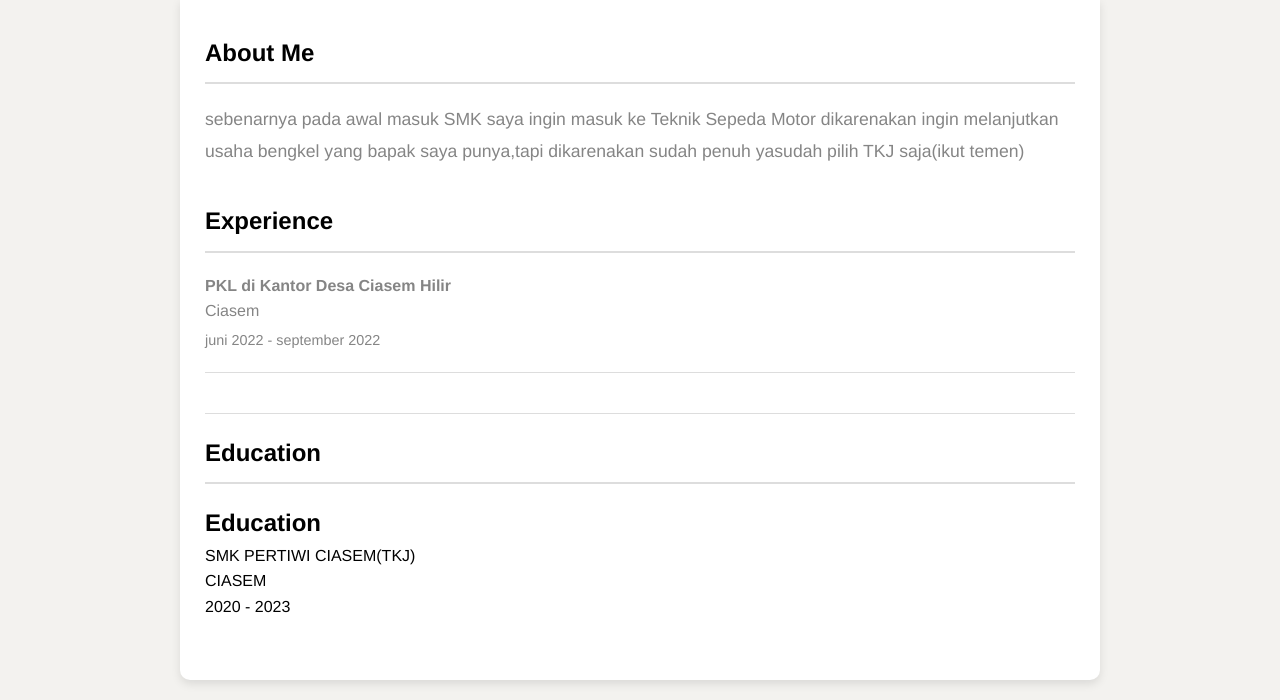
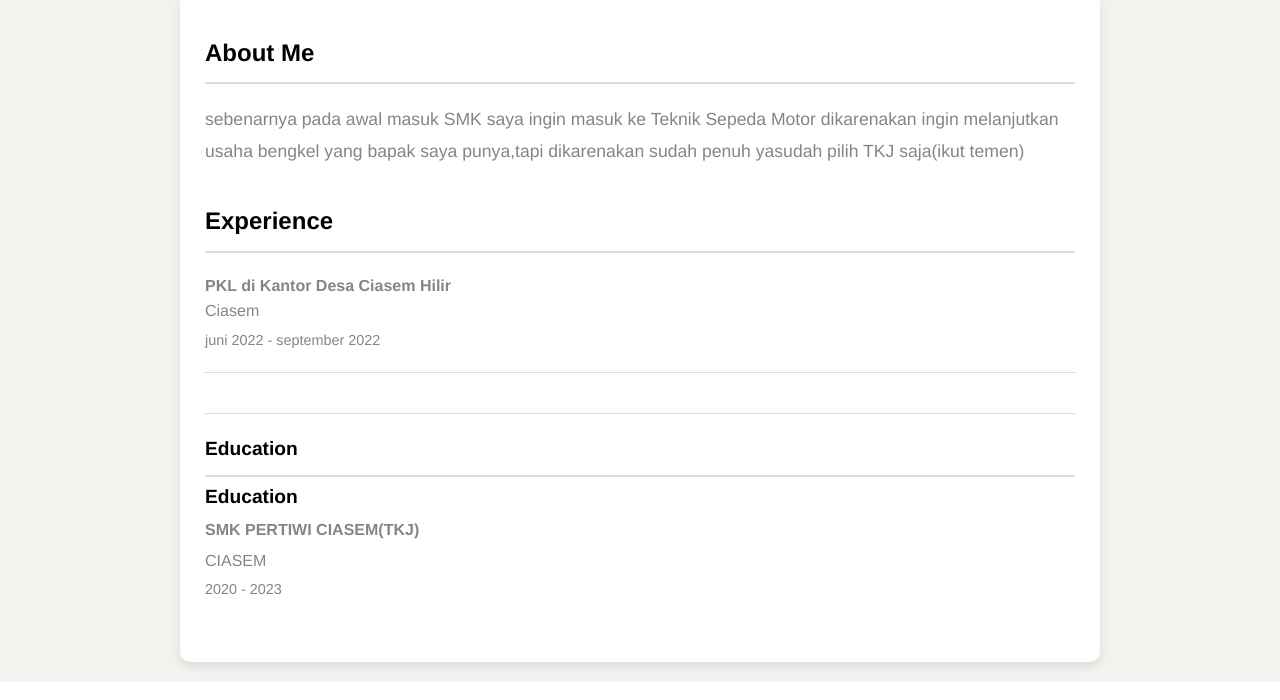
Before and after one commit to syandhilakarno/syandhilakarno.github.io, a PHP site: page / in a window 1280 px wide. Shown: the part 341-1041 px from the top of the page. Run offline with PHP 8.4, Linux system fonts and the light colour scheme.

Commit message:
Update 11.css

```diff
--- a/cv online/11.css
+++ b/cv online/11.css
@@ -71,7 +71,7 @@
     border-bottom: 1px solid #ddd;
   }
 
-  .experience-item h2 {
+  .education h2 {
   font-weight: bold;
   font-size: 1.2em;
   color: #000000;
@@ -94,19 +94,19 @@
     color: #858585;
   }
 
-  .Education .role {
+  .education .role {
     font-weight: bold;
     color: #858585;
     margin-bottom: 5px;
   }
 
-  .Education .company {
+  .education .company {
     font-size: 1em;
     color: #858585;
     margin-bottom: 5px;
   }
 
-  .Education .duration {
+  .education .duration {
     font-size: 0.9em;
     color: #858585;
   }
```
